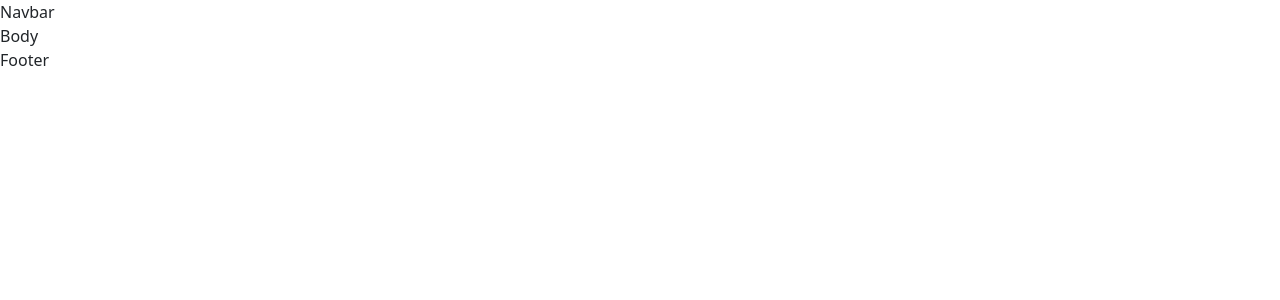
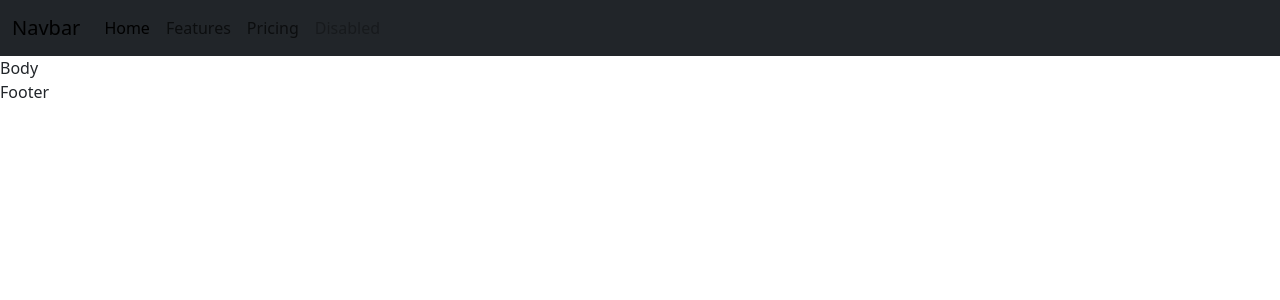
Before and after one commit to ShivenChahar/FoodBuzzz, a React (Create React App) app: page / in a window 1280 px wide. Shown: the top 300 px of the page. Built offline with nearby package versions, Linux system fonts and the light colour scheme.

Commit message:
Implemented the Navbar

```diff
--- a/src/components/Navbar.js
+++ b/src/components/Navbar.js
@@ -2,6 +2,35 @@
 
 export default function Navbar() {
   return (
-    <div>Navbar</div>
+    <div>
+      <nav className="navbar navbar-expand-lg navbar-light bg-dark">
+  <div className="container-fluid">
+    <a className="navbar-brand" href="/">Navbar</a>
+    <button className="navbar-toggler" type="button" data-bs-toggle="collapse" data-bs-target="/navbarNav" aria-controls="navbarNav" aria-expanded="false" aria-label="Toggle navigation">
+      <span className="navbar-toggler-icon"></span>
+    </button>
+    <div className="collapse navbar-collapse" id="navbarNav">
+      <ul className="navbar-nav">
+        <li className="nav-item">
+          <a className="nav-link active" aria-current="page" href="/
+    ">Home</a>
+        </li>
+        <li className="nav-item">
+          <a className="nav-link" href="/
+    ">Features</a>
+        </li>
+        <li className="nav-item">
+          <a className="nav-link" href="/
+    ">Pricing</a>
+        </li>
+        <li className="nav-item">
+          <a className="nav-link disabled" href="/
+    " tabindex="-1" aria-disabled="true">Disabled</a>
+        </li>
+      </ul>
+    </div>
+  </div>
+</nav>
+    </div>
   )
 }
```
